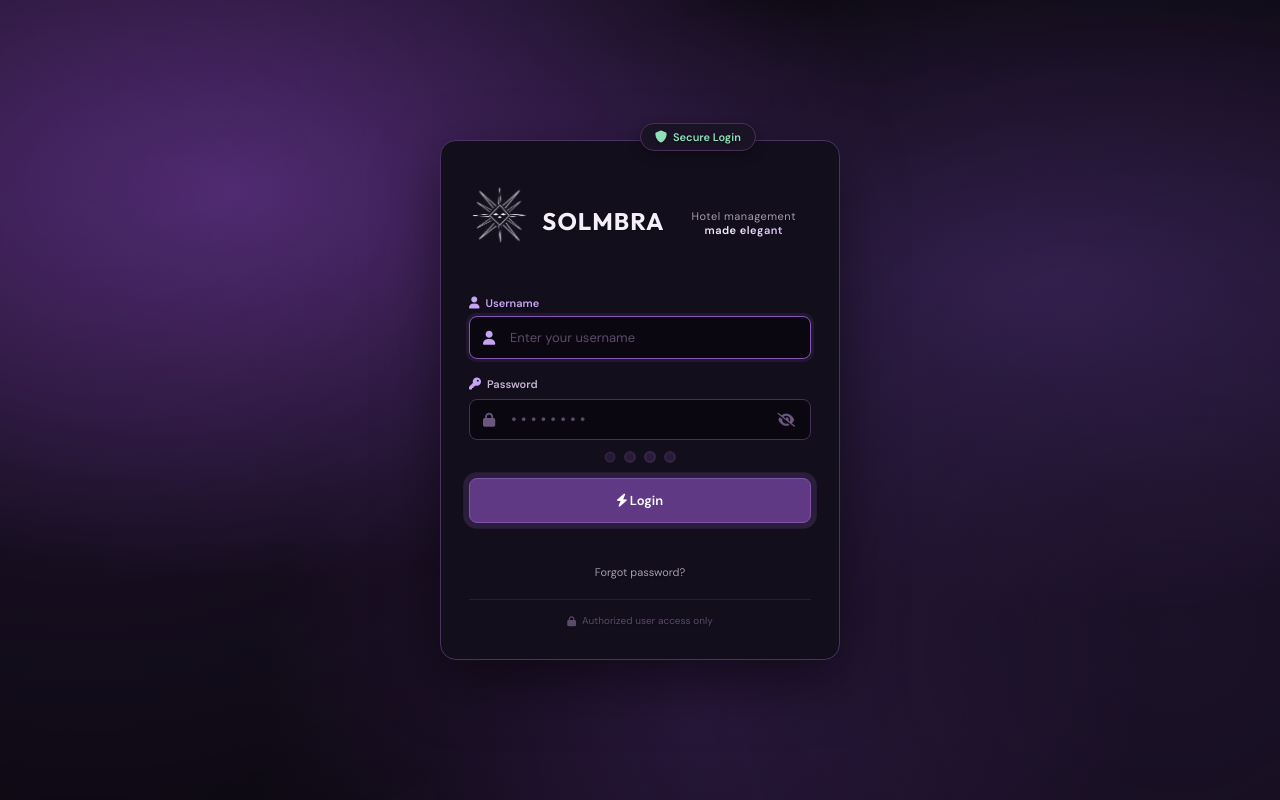
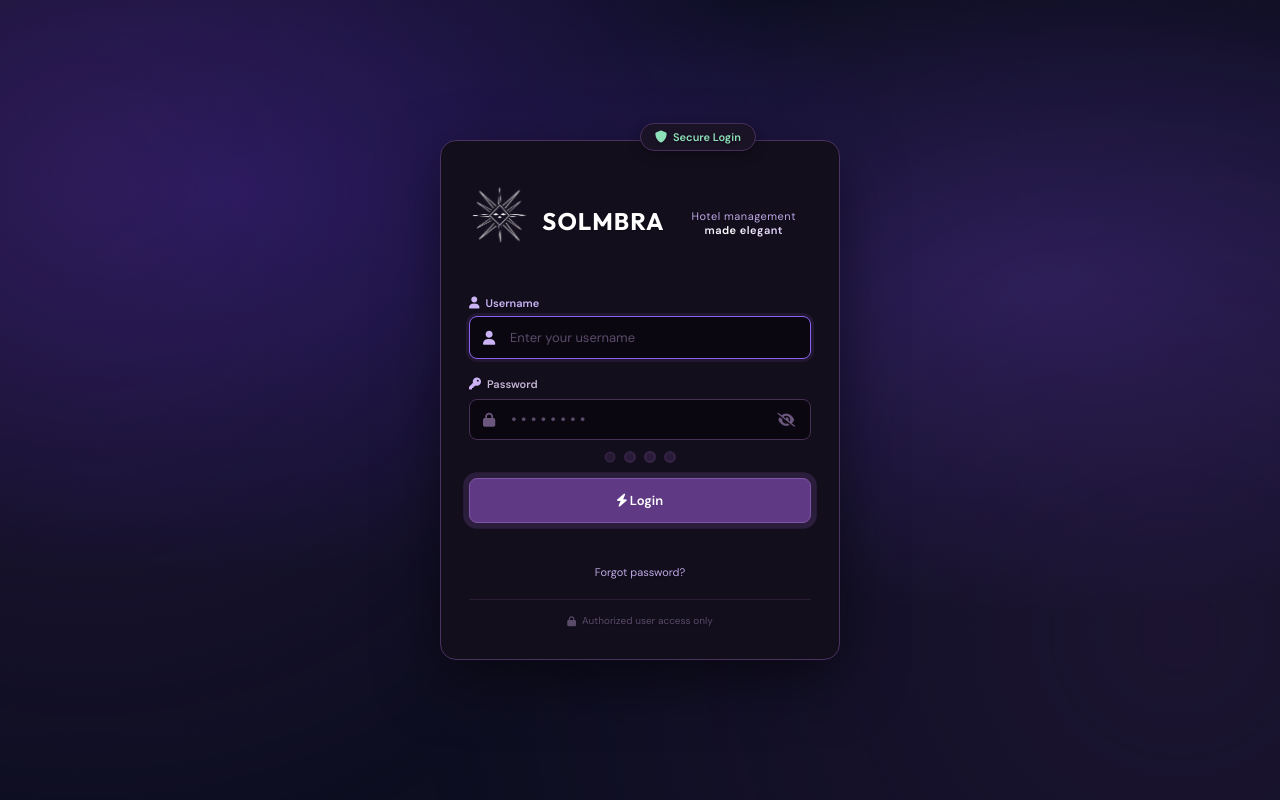
Before and after one commit to harveyyase/solmbra-hotel-management, a PHP site: page / in a window 1280 px wide. Run offline with PHP 8.4, Linux system fonts and the light colour scheme.

Commit message:
Update base.css
kani

```diff
--- a/assets/css/base.css
+++ b/assets/css/base.css
@@ -1,22 +1,31 @@
 @import url('https://fonts.googleapis.com/css2?family=DM+Sans:wght@400;500;600;700&family=Outfit:wght@400;500;600;700;800&display=swap');
 
 :root{
-  --bg:#0d0a12;--surface:#130e1c;--purple:#58327b;--purple-light:#8755b5;
-  --accent:#c7a4f3;--text:#f4eff9;--muted:#a69bb2;--border:#352640;
-  --success:#8de0b8;--warning:#e9c18b;--danger:#ff9da9;
+  /* --- NEW PURPLE THEME PALETTE --- */
+  --bg: #0D0E20;             /* Chinese Black */
+  --surface: #2D1C7F;        /* Persian Indigo */
+  --purple: #7646E8;         /* Majorelle Blue */
+  --purple-light: #8c63f0;   /* Lighter Majorelle */
+  --accent: #CBB3F6;         /* Vodka */
+  --text: #FFFFFF;           /* White for max readability */
+  --muted: #BDA9E5;          /* Max Blue Purple */
+  --border: rgba(189, 169, 229, 0.2); /* Transparent Max Blue Purple */
+  --success: #8de0b8;
+  --warning: #e9c18b;
+  --danger: #ff9da9;
 }
 
 *{margin:0;padding:0;box-sizing:border-box}
 
-/* Static Background — identical to original */
+/* Static Background with New Palette Glows */
 body{
   min-height:100vh;
   overflow-x:hidden;
   background-color:var(--bg);
   background-image:
-    radial-gradient(ellipse at 18% 24%, #512b72 0%, transparent 45%),
-    radial-gradient(ellipse at 82% 36%, #34204e 0%, transparent 45%),
-    radial-gradient(ellipse at 55% 88%, #271638 0%, transparent 45%);
+    radial-gradient(ellipse at 18% 24%, rgba(45, 28, 127, 0.6) 0%, transparent 45%), /* Persian Indigo */
+    radial-gradient(ellipse at 82% 36%, rgba(118, 70, 232, 0.3) 0%, transparent 45%), /* Majorelle Blue */
+    radial-gradient(ellipse at 55% 88%, rgba(13, 14, 32, 0.8) 0%, transparent 45%); /* Chinese Black */
   background-attachment:fixed;
   background-size:cover;
   color:var(--text);
```
